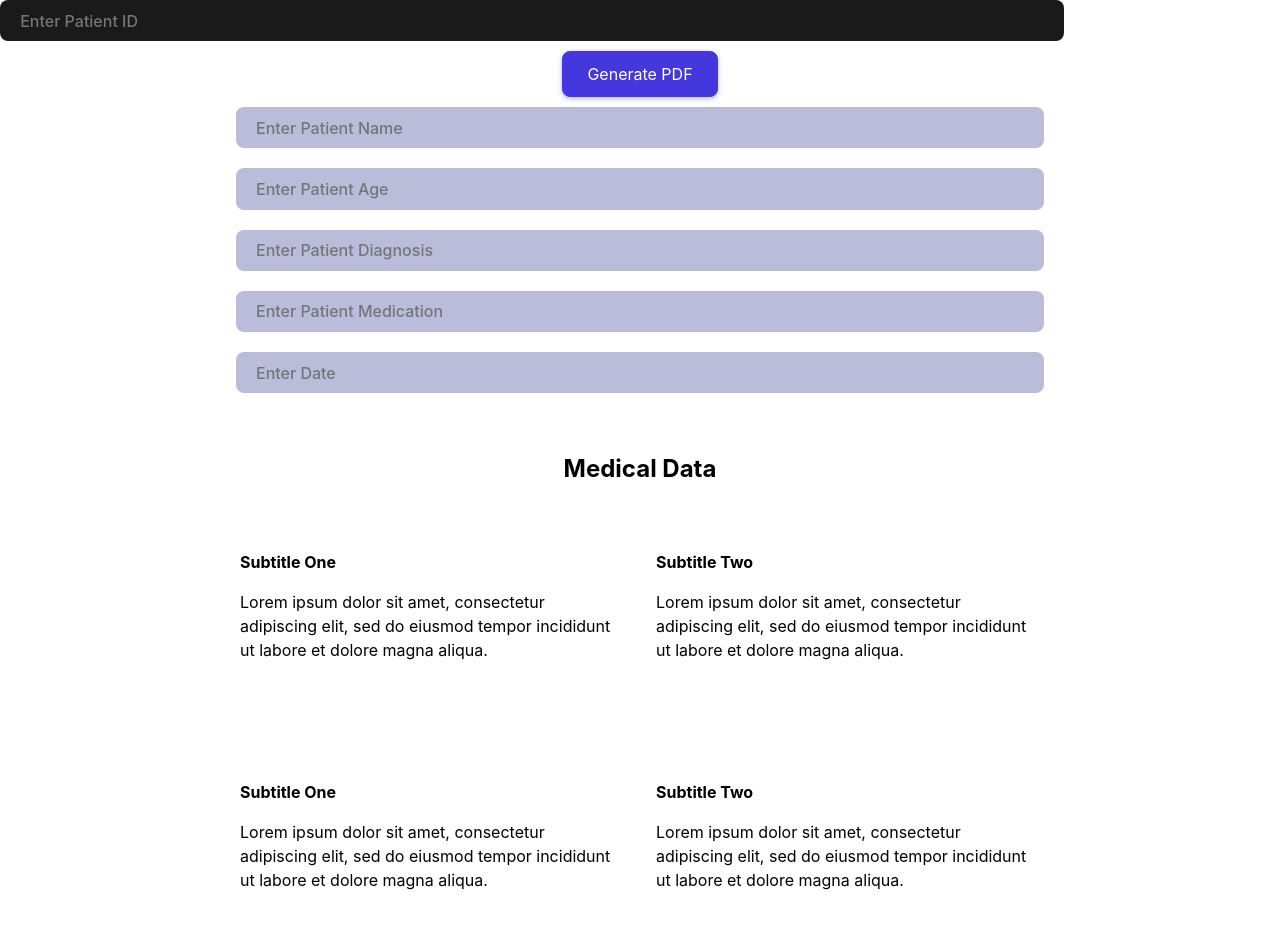
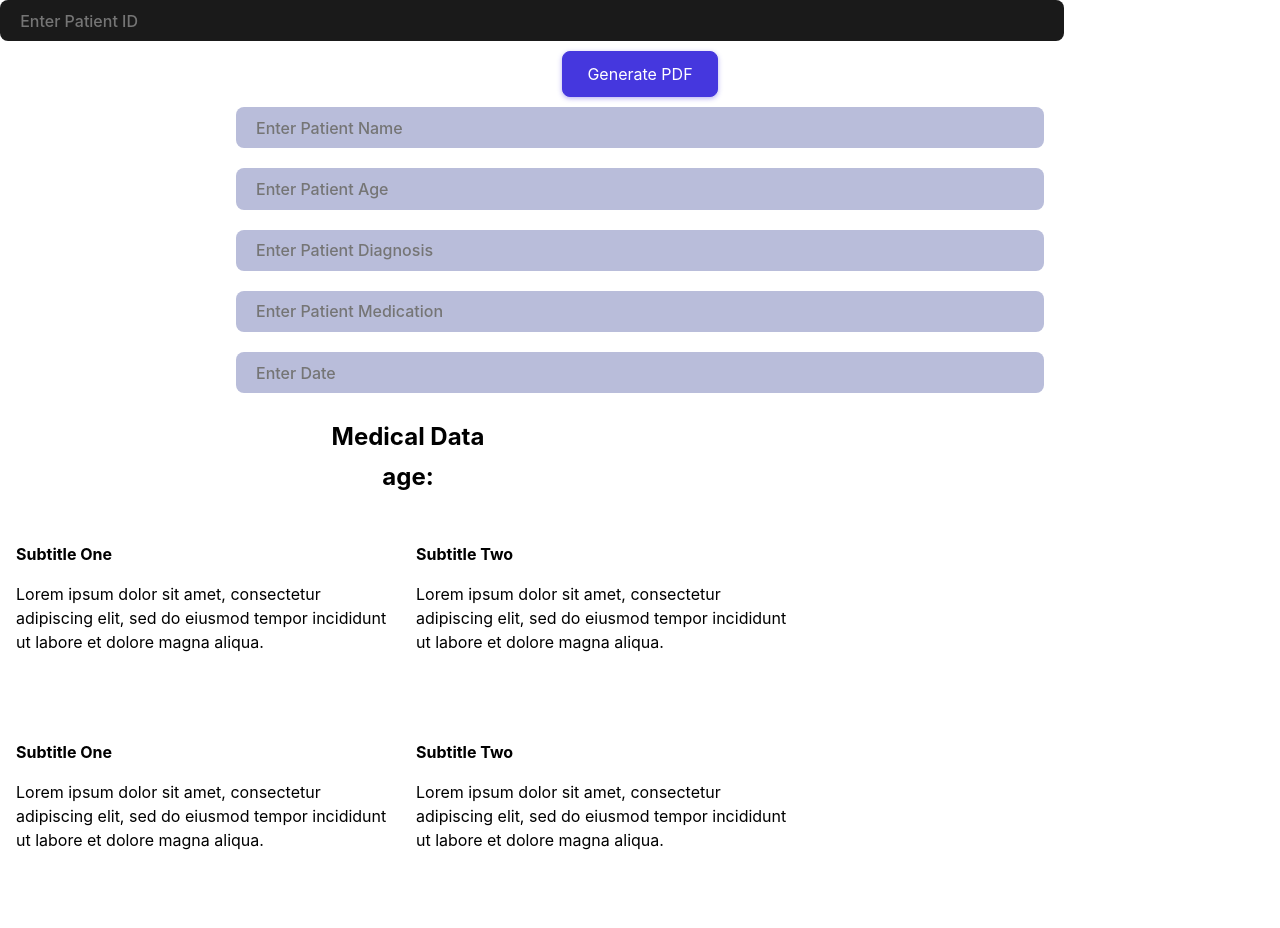
Before and after one commit to hacksh4w/F3TCH, a React (Vite) app: page /pdf in a window 1280 px wide. Shown: the top 928 px of the page. Built offline with nearby package versions, Linux system fonts and the light colour scheme; a web font is replaced by a local one; what web3.storage would draw is missing.

Commit message:
pdf might work

```diff
--- a/src/components/CreatePDF/Createpdf.jsx
+++ b/src/components/CreatePDF/Createpdf.jsx
@@ -1,4 +1,4 @@
-import { useState } from "react";
+import { useRef, useState } from "react";
 
 const ReportTemplate = () => {
     const [name,setName]=useState('');
@@ -47,40 +47,53 @@ const ReportTemplate = () => {
         textAlign: "center",
         margin: "1rem 0 1rem 0",},
   };
+    const [name1, setName1] = useState("");
+
+
   return (
     <>
-    <form className="form-submit">
-        <input type="text" onChange={(e)=>setName(e.target.value)} placeholder="Enter Patient Name"/>
-        <input type="text" onChange={(e)=>setAge(e.target.value)} placeholder="Enter Patient Age"/>
-        <input type="text" onChange={(e)=>setDiag(e.target.value)} placeholder="Enter Patient Diagnosis"/>
-        <input type="text" onChange={(e)=>setMed(e.target.value)} placeholder="Enter Patient Medication"/>
-        <input type="text" onChange={(e)=>setDate(e.target.value)} placeholder="Enter Date"/>
-
-
-
-    </form>
+      <form className="form-submit">
+        <input
+          type="text"
+          onChange={(e) => setName(e.target.value)}
+          placeholder="Enter Patient Name"
+        />
+        <input
+          type="text"
+          onChange={(e) => setAge(e.target.value)}
+          placeholder="Enter Patient Age"
+        />
+        <input
+          type="text"
+          onChange={(e) => setDiag(e.target.value)}
+          placeholder="Enter Patient Diagnosis"
+        />
+        <input
+          type="text"
+          onChange={(e) => setMed(e.target.value)}
+          placeholder="Enter Patient Medication"
+        />
+        <input
+          type="text"
+          onChange={(e) => setDate(e.target.value)}
+          placeholder="Enter Date"
+        />
+      </form>
       <div style={styles.page}>
         <div>
-          <h1 style={styles.introText}>
-          {name}
-          </h1>
+          <h1 style={styles.introText}>{name}</h1>
         </div>
 
         <div style={styles.spacer2}></div>
-
-
       </div>
 
       <div style={styles.page}>
         <div>
-          <h2 style={styles.introText}>
-           Medical Data
-          </h2>
+          <h2 style={styles.introText}>Medical Data</h2>
         </div>
 
         <div style={styles.columnLayout}>
           <div style={styles.column}>
-
             <h4 style={styles.marginb0}>Subtitle One</h4>
             <p>
               Lorem ipsum dolor sit amet, consectetur adipiscing elit, sed do
@@ -89,7 +102,6 @@ const ReportTemplate = () => {
           </div>
 
           <div style={styles.column}>
-
             <h4 style={styles.marginb0}>Subtitle Two</h4>
             <p>
               Lorem ipsum dolor sit amet, consectetur adipiscing elit, sed do
@@ -100,7 +112,6 @@ const ReportTemplate = () => {
 
         <div style={styles.columnLayout}>
           <div style={styles.column}>
-
             <h4 style={styles.marginb0}>Subtitle One</h4>
             <p>
               Lorem ipsum dolor sit amet, consectetur adipiscing elit, sed do
@@ -109,7 +120,6 @@ const ReportTemplate = () => {
           </div>
 
           <div style={styles.column}>
-
             <h4 style={styles.marginb0}>Subtitle Two</h4>
             <p>
               Lorem ipsum dolor sit amet, consectetur adipiscing elit, sed do
@@ -118,6 +128,7 @@ const ReportTemplate = () => {
           </div>
         </div>
       </div>
+
     </>
   );
 };
--- a/src/components/CreatePDF/Generatepdf.jsx
+++ b/src/components/CreatePDF/Generatepdf.jsx
@@ -1,24 +1,69 @@
-import React from 'react'
-import { useRef } from 'react';
-import ReportTemplate from './Createpdf';
-import jsPDF from 'jspdf';
-import { useState } from 'react';
-
+import React from "react";
+import { useRef } from "react";
+import ReportTemplate from "./Createpdf";
+import jsPDF from "jspdf";
+import { useState } from "react";
 
 const Generatepdf = () => {
-    const[name,setName]=useState('');
+  const [age, setAge] = useState("");
+  const [diag, setDiag] = useState("");
+  const [med, setMed] = useState("");
+  const [date, setDate] = useState("");
 
+  const styles = {
+    page: {
+      marginLeft: "1rem",
+      marginRight: "30rem",
+      "page-break-after": "always",
+      BackgroundColor: "white",
+      color: "black",
+    },
+
+    columnLayout: {
+      display: "flex",
+      justifyContent: "space-between",
+      margin: "2rem 0 3rem 0",
+      gap: "1rem",
+    },
+
+    column: {
+      display: "flex",
+      flexDirection: "column",
+    },
+
+    spacer2: {
+      height: "1rem",
+    },
+
+    fullWidth: {
+      width: "100%",
+    },
+
+    marginb0: {
+      marginBottom: 0,
+    },
+    introText: {
+      fontSize: "1.5rem",
+      fontWeight: "bold",
+      color: "black",
+      textAlign: "center",
+      margin: "1rem 0 1rem 0",
+    },
+  };
+  const [name1, setName1] = useState("");
+
+  const [name, setName] = useState("");
 
   const reportTemplateRef = useRef(null);
 
   const handleGeneratePdf = () => {
     const doc = new jsPDF({
-			format: 'a4',
-			unit: 'px',
+      format: [900, 700],
+      unit: "px",
     });
 
     // Adding the fonts.
-		doc.setFont('Inter-Regular', 'normal');
+    doc.setFont("Inter-Regular", "normal");
 
     doc.html(reportTemplateRef.current, {
       async callback(doc) {
@@ -28,17 +73,95 @@ const Generatepdf = () => {
   };
 
   return (
-		<div>
-         <input type="text" onChange={(e)=>setName(e.target.value)} placeholder="Enter Patient ID"/>
+    <div className="bg-slate-500">
+      <input
+        type="text"
+        onChange={(e) => setName(e.target.value)}
+        placeholder="Enter Patient ID"
+      />
       <button className="button" onClick={handleGeneratePdf}>
         Generate PDF
       </button>
-			<div className='' ref={reportTemplateRef}>
-				<ReportTemplate />
+      <div className="">
+        <form className="form-submit">
+          <input
+            type="text"
+            onChange={(e) => setName(e.target.value)}
+            placeholder="Enter Patient Name"
+          />
+          <input
+            type="text"
+            onChange={(e) => setAge(e.target.value)}
+            placeholder="Enter Patient Age"
+          />
+          <input
+            type="text"
+            onChange={(e) => setDiag(e.target.value)}
+            placeholder="Enter Patient Diagnosis"
+          />
+          <input
+            type="text"
+            onChange={(e) => setMed(e.target.value)}
+            placeholder="Enter Patient Medication"
+          />
+          <input
+            type="text"
+            onChange={(e) => setDate(e.target.value)}
+            placeholder="Enter Date"
+          />
+        </form>
+        <div style={styles.page}>
+          <div style={styles.spacer2}></div>
+        </div>
+
+        <div ref={reportTemplateRef} style={styles.page}>
+          <div>
+            <h2 style={styles.introText}>Medical Data</h2>
+            <div>
+              <h1 style={styles.introText}>{name}</h1>
+              <p style={styles.introText}>age:{age}</p>
             </div>
           </div>
 
-  )
-}
+          <div style={styles.columnLayout}>
+            <div style={styles.column}>
+              <h4 style={styles.marginb0}>Subtitle One</h4>
+              <p>
+                Lorem ipsum dolor sit amet, consectetur adipiscing elit, sed do
+                eiusmod tempor incididunt ut labore et dolore magna aliqua.
+              </p>
+            </div>
 
-export default Generatepdf
+            <div style={styles.column}>
+              <h4 style={styles.marginb0}>Subtitle Two</h4>
+              <p>
+                Lorem ipsum dolor sit amet, consectetur adipiscing elit, sed do
+                eiusmod tempor incididunt ut labore et dolore magna aliqua.
+              </p>
+            </div>
+          </div>
+
+          <div style={styles.columnLayout}>
+            <div style={styles.column}>
+              <h4 style={styles.marginb0}>Subtitle One</h4>
+              <p>
+                Lorem ipsum dolor sit amet, consectetur adipiscing elit, sed do
+                eiusmod tempor incididunt ut labore et dolore magna aliqua.
+              </p>
+            </div>
+
+            <div style={styles.column}>
+              <h4 style={styles.marginb0}>Subtitle Two</h4>
+              <p>
+                Lorem ipsum dolor sit amet, consectetur adipiscing elit, sed do
+                eiusmod tempor incididunt ut labore et dolore magna aliqua.
+              </p>
+            </div>
+          </div>
+        </div>
+      </div>
+    </div>
+  );
+};
+
+export default Generatepdf;
--- a/src/components/GetAll/GetAll.jsx
+++ b/src/components/GetAll/GetAll.jsx
@@ -44,13 +44,13 @@ const GetAll = () => {
   return (
     <div>
       <input
-        className="Search"
+        className="Search mx-2"
         type="text"
         placeholder="Search"
         value={q}
         onChange={(e) => setQ(e.target.value)}
       />
-      <div className=" grid-cols-3 justify-center">
+      <div className=" grid-cols-3 justify-center mx-2">
         {search(data).slice(0).map((item) => {
           return (
             <div className="card">
--- a/src/components/Upload/Upload.jsx
+++ b/src/components/Upload/Upload.jsx
@@ -14,24 +14,27 @@ export default function Upload() {
   const [displayurl, setDisplayurl] = useState("");
   const [name, setName] = useState("");
   const [response, setResponse] = useState("");
-
+     {
+       /*function HandleUpload gets all the files inputted and then generates a CID*/
+     }
   const handleUpload = async () => {
     console.log(document.getElementById("input").files[0]);
+
     var fileInput = document.getElementById("input");
 
     const rootCid = await client.put(fileInput.files, {
       name: name,
       maxRetries: 3,
     });
-    setDisplayurl(`https://${rootCid}.ipfs.w3s.link`);
-     setResponse("File Uploaded Successfully");
+    setDisplayurl(`https://${rootCid}.ipfs.w3s.link`);//sets the display url to the cid
+     setResponse("File Uploaded Successfully");//response is set to file uploaded successfully
     window.localStorage.setItem("cid", rootCid);
     console.log(rootCid);
 
     const res = await client.get(rootCid);
     const files = await res.files();
     console.log(files);
-    const url = URL.createObjectURL(files[0]);
+    const url = URL.createObjectURL(files[0]);//creates a url for the file
     console.log(url);
 
     setFile(url);
@@ -45,6 +48,7 @@ export default function Upload() {
 
       <div className="flex-box-col ">
         <h2>Upload Patient Records</h2>
+        {/*Input the files to be uploaded */}
         <input
           type="text"
           onChange={(e) => setName(e.target.value)}
@@ -53,20 +57,13 @@ export default function Upload() {
 {/*
         <label for="file">Choose file to upload</label> */}
         <input type="file" id="input" name="file" multiple />
-        <button onClick={handleUpload} className="submit-button">Submit</button>
+        <button onClick={handleUpload} className="submit-button">Submit</button>{/* On click calls the function handleUpload*/}
       </div>
 
       <p>{response}</p>
       <div>
-        {/* <button>
-          {" "}
-          <a href={displayurl}>Go to file</a>
-        </button>
 
-        <button>
-          {" "}
-          <a href={displayurl}>View All your files</a>
-        </button> */}
+
       </div>
     </div>
   );
--- a/src/index.css
+++ b/src/index.css
@@ -7,7 +7,7 @@
 
   color-scheme: light dark;
   color: rgba(255, 255, 255, 0.87);
-  background-color: #242424;
+  background-color: #1d1c1c;
 
   font-synthesis: none;
   text-rendering: optimizeLegibility;
@@ -119,6 +119,13 @@ button:focus-visible {
   animation: colour-change 2s loop;
 
 }
+.bg-slate-500{
+  background-color: #ffffff;
+}
+.px-2{
+  padding-left: 20px;
+  padding-right: 20px;
+}
 .mt-5{
 
   margin-bottom: 2rem;
--- a/src/pages/Mainpage.jsx
+++ b/src/pages/Mainpage.jsx
@@ -9,7 +9,7 @@ const Mainpage = () => {
             <Upload/>
             </div>
         <div className='col-span-1 scroll'>
-            <h1 className='mt-5'>Patient Records</h1>
+            <h1 className='mt-5 mx-2'>Patient Records</h1>
             <GetAll/>
             </div>
     </div>
```
Lines whose indentation alone changed are shown as unchanged.
